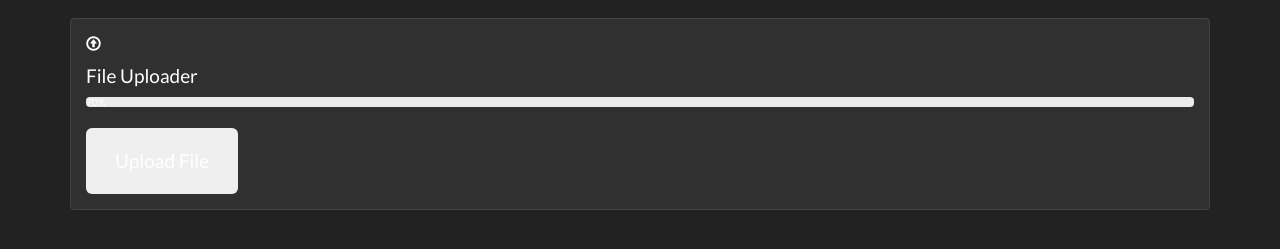
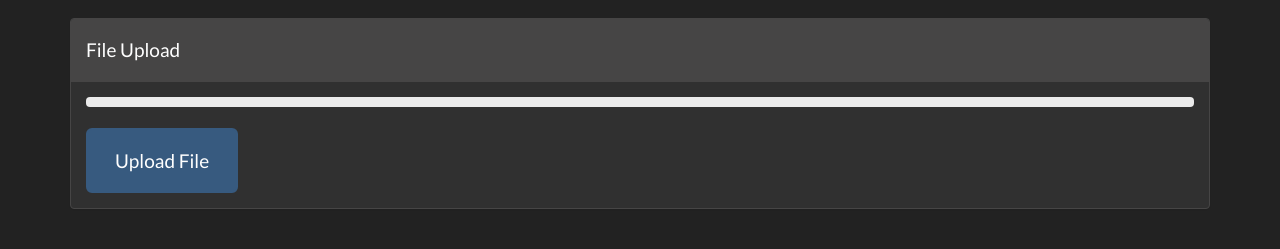
Before and after one commit to ammaraskar/synchronizo, a website: page synchronizo/views/public/upload.html in a window 1280 px wide. Shown: the part 63-312 px from the top of the page. Drawn offline with nearby package versions, Linux system fonts and the light colour scheme; files that its build step writes are made by us from their sources; files whose address does not match are found by name.

Commit message:
Changed /upload Button to btn-primary

```diff
--- a/synchronizo/views/public/upload.html
+++ b/synchronizo/views/public/upload.html
@@ -7,16 +7,17 @@
     <div class="row">
       <div class="col-xs-12">
         <div class="panel panel-default">
+          <div class="panel-heading"
+            <span class="glyphicon-upload" aria-hidden="true"></span>
+            <h4>File Upload</h4>
+          </div>
           <div class="panel-body">
-            <span class="glyphicon glyphicon-upload"></span>
-            <h4>File Uploader</h4>
             <div class="progress">
               <div class="progress-bar" role="progressbar" aria-valuenow="0"
               aria-valuemin="0" aria-valuemax="100" style="width:0%">
-                70%
               </div>
             </div>
-            <button class="btn btn-lg upload-btn" type="button">Upload File</button>
+            <button class="btn btn-lg btn-primary upload-btn" type="button">Upload File</button>
           </div>
         </div>
       </div>
```
